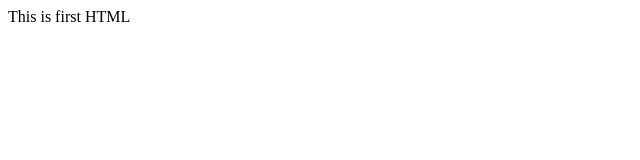
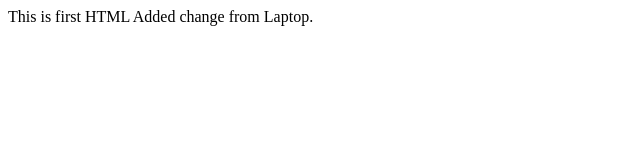
Before and after one commit to shrenikpshah/TestProject1, a plain HTML site: page Index.html in a window 1280 px wide. Shown: the whole page, without its empty margins (0-640 px from the left). Drawn offline with Linux system fonts and the light colour scheme.

Commit message:
Update Index.html

```diff
--- a/Index.html
+++ b/Index.html
@@ -1,3 +1,4 @@
 <HTML>
 This is first HTML
+Added change from Laptop.
 </HTML>
```
